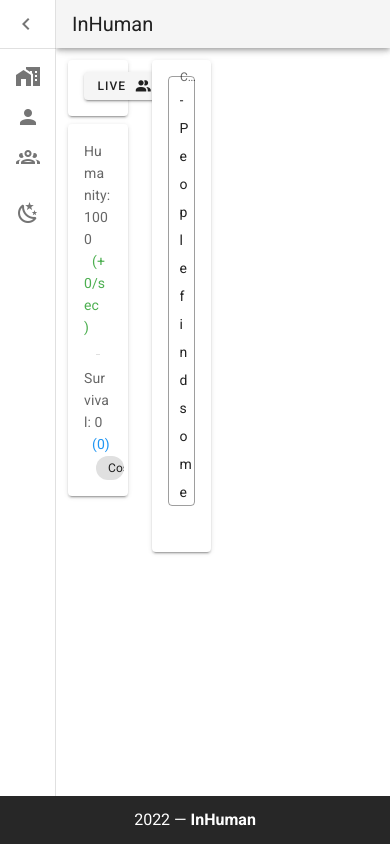
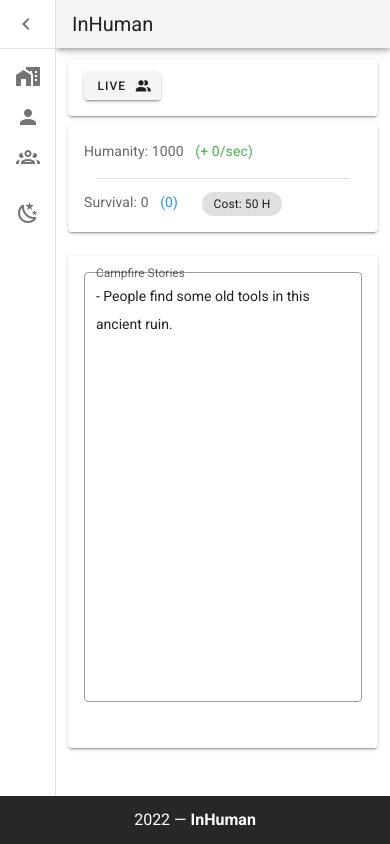
Before and after one commit to Ulises502/InHuman, a Vue app: page / in a window 390 px wide. Both pictures are taken after a click on the button "RUINS". Built offline with nearby package versions, Linux system fonts and the light colour scheme.

Commit message:
Update Home for mobile

```diff
--- a/src/pages/Home.vue
+++ b/src/pages/Home.vue
@@ -1,7 +1,7 @@
 <template>
   <v-row>
     <!-- *********** BUTTONs CARD ************* -->
-    <v-col cols="3">
+    <v-col cols="12" sm="6" md="3">
       <v-card elevation="2">
         <v-card-text>
           <v-btn small @click="live" class="mt-n1" v-show="showLive()"
@@ -64,7 +64,7 @@
     </v-col>
 
     <!-- *********** TEXT AREA CARD ************* -->
-    <v-col cols="3" v-show="ruins.gte(1)">
+    <v-col cols="12" sm="6" md="3" v-show="ruins.gte(1)">
       <v-card elevation="2">
         <v-card-text>
           <v-textarea
```
